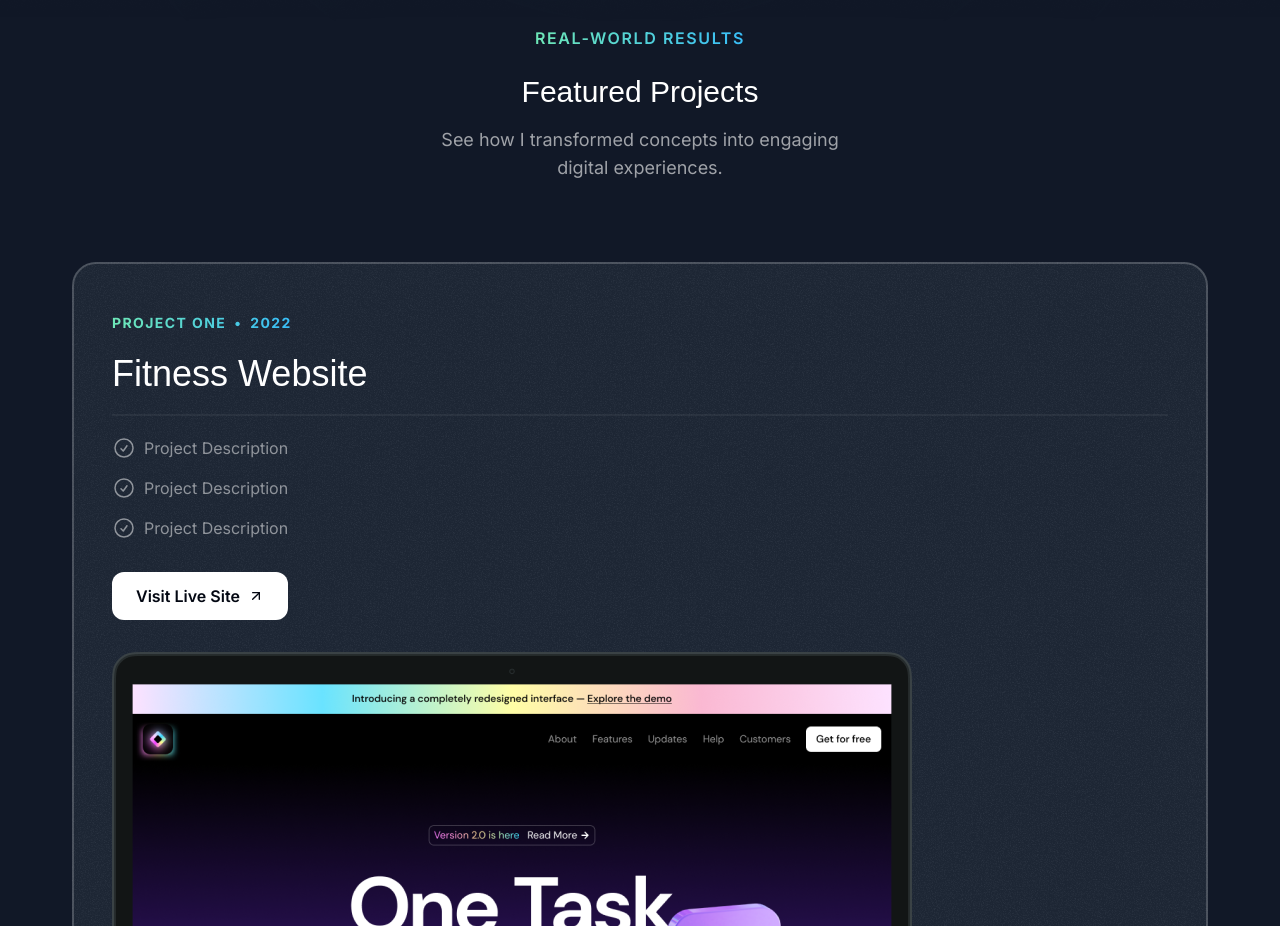
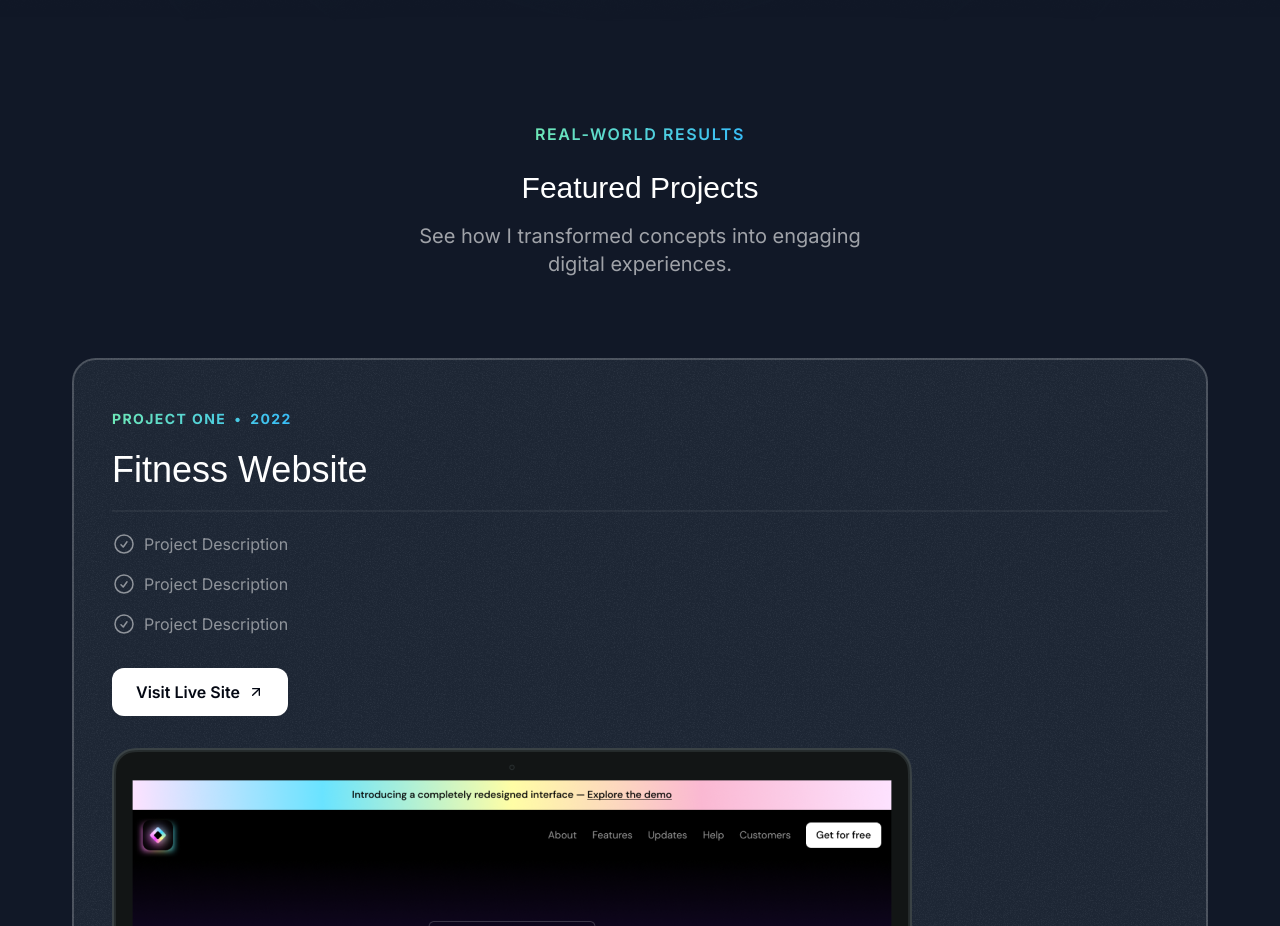
Before and after one commit to eziz-tajiev/Portfolio, a Next.js app: page / in a window 1280 px wide. Shown: the part 800-1726 px from the top of the page. Built offline with nearby package versions, Linux system fonts and the light colour scheme; a web font is replaced by a local one.

Commit message:
moved to dekstop version and changed the title of project section

```diff
--- a/src/sections/Projects.tsx
+++ b/src/sections/Projects.tsx
@@ -47,13 +47,13 @@ const portfolioProjects = [
 
 export const ProjectsSection = () => {
   return (
-    <section className="pb-16">
+    <section className="pb-16 lg:py-24">
       <div className="container">
         <div className="flex justify-center">
           <p className="uppercase font-semibold tracking-widest bg-gradient-to-r from-emerald-300 to-sky-400 text-transparent bg-clip-text">Real-world Results</p>
         </div>
         <h2 className="font-serif text-3xl text-center mt-6">Featured Projects</h2>
-        <p className="text-center text-white/60 mt-4 md:text-lg max-w-md mx-auto">See how I transformed concepts into engaging digital experiences.</p>
+        <p className="text-center text-white/60 mt-4 md:text-lg lg:text-xl max-w-md mx-auto">See how I transformed concepts into engaging digital experiences.</p>
         <div className="flex flex-col mt-10 md:mt-20 gap-16">
           {portfolioProjects.map((project) => (
             <div key={project.title}
```
